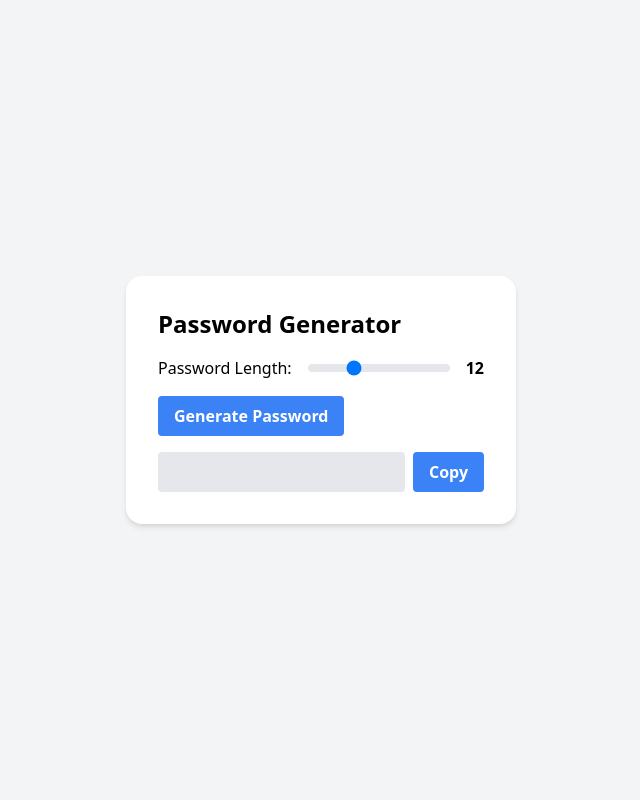
After one commit to jayster12/QuantumLock, a Flask app: page /generate in a window 1280 px wide. The commit adds this page. Shown: the whole page, without its empty margins (319-959 px from the left). Run offline with Flask 3, Linux system fonts and the light colour scheme.

Commit message:
Added password generator under drop-down menu & added passwords to show on dashboard after they've been added.

```diff
--- a/app.py
+++ b/app.py
@@ -19,6 +19,10 @@ def closeDBConnection(exception=None):
 def index():
     return render_template("index.html")
 
+@app.route('/generate', methods=['GET'])
+def generatePassword():
+    return render_template('passwordgenerator.html')
+
 @app.route('/add-password', methods=['POST'])
 def addPassword():
     print("Adding password entry...")
@@ -39,7 +43,16 @@ def addPassword():
     # Return with succeess message
     return render_template('vault.html', success_message='Password entry added!', username=entryUsername, email=session['email'])
 
+@app.route('/delete-password', methods=['POST'])
+def deletePassword():
+    entryID = request.form['entryID']
+    conn = createDBConnection()
+    cursor = conn.cursor()
+    cursor.execute('DELETE FROM passwordEntries WHERE id=?', (entryID,))
+    conn.commit()
+    conn.close()
 
+    return render_template('vault.html', success_message='Entry deleted!', username=session['username'], email=session['email'])
 
 
 @app.route("/dashboard")
@@ -51,12 +64,23 @@ def dashboard():
         cursor = conn.cursor()
         cursor.execute('SELECT email FROM users WHERE username = ?', (username,))
         user = cursor.fetchone()
-        conn.close()
+
         if user:
             email = user['email']
-            return render_template('vault.html', username=username, email=email) # Render the dashboard template with the user's username and email
+            #return render_template('vault.html', username=username, email=email) # Render the dashboard template with the user's username and email
+
+        # Retrieving stored passwords
+        cursor.execute('SELECT title, username, password, description, id FROM passwordEntries WHERE user_id=?', (session['id'],))
+        passEntries = cursor.fetchall()
+        conn.close()
+        print('rendering template...')
+        return render_template('vault.html', username=username, email=email, passEntries=passEntries) # pass the username & email to render on template
+
+
     else:
-        return redirect(url_for('login'))
+        #return redirect(url_for('login'))
+        return render_template('login.html')
+    return render_template('login.html')
 
 @app.route("/login", methods=['GET', 'POST'])
 def login():
--- a/templates/index.html
+++ b/templates/index.html
@@ -29,7 +29,7 @@
                 <img src="https://svgur.com/i/146b.svg" alt="Quantum Lock Logo" class="h-16 w-auto mx-auto mb-4">
                 <h1 class="text-4xl font-bold text-white mb-4">Welcome to Quantum Lock</h1>
                 <p class="text-lg text-gray-300 mb-8">The secure password manager to keep your data safe.</p>
-                <a href="/signup" class="bg-blue-500 hover:bg-blue-600 text-white font-semibold px-8 py-3 rounded-full">Get Started</a>
+                <a href="/register" class="bg-blue-500 hover:bg-blue-600 text-white font-semibold px-8 py-3 rounded-full">Get Started</a>
             </div>
         </div>
     </div>
--- /dev/null
+++ b/templates/passwordgenerator.html
@@ -0,0 +1,66 @@
+<!DOCTYPE html>
+<html lang="en">
+<head>
+  <meta charset="UTF-8">
+  <meta name="viewport" content="width=device-width, initial-scale=1.0">
+  <title>Password Generator</title>
+  <link href="https://cdn.jsdelivr.net/npm/tailwindcss@2.2.19/dist/tailwind.min.css" rel="stylesheet">
+  <style>
+    .rounded-box {
+      border-radius: 1rem;
+    }
+  </style>
+</head>
+<body class="bg-gray-100 min-h-screen flex justify-center items-center">
+  <div class="max-w-md mx-auto p-8 bg-white rounded-box shadow-md">
+    <h1 class="text-2xl font-semibold mb-4">Password Generator</h1>
+    <div class="flex items-center mb-4">
+      <label for="password-length" class="mr-4">Password Length:</label>
+      <input type="range" id="password-length" min="4" max="30" value="12" class="flex-1 appearance-none w-full bg-gray-200 h-2 rounded-full outline-none">
+      <span id="password-length-output" class="ml-4 font-semibold">12</span>
+    </div>
+    <button id="generate-btn" class="bg-blue-500 text-white px-4 py-2 rounded font-semibold hover:bg-blue-600 transition-colors mb-4">Generate Password</button>
+    <div class="flex items-center">
+      <input type="text" id="generated-password" class="w-full p-2 bg-gray-200 rounded mr-2" readonly>
+      <button id="copy-btn" class="bg-blue-500 text-white px-4 py-2 rounded font-semibold hover:bg-blue-600 transition-colors">Copy</button>
+    </div>
+  </div>
+
+  <script>
+    const generatePassword = () => {
+      const length = document.getElementById('password-length').value;
+      const charset = 'abcdefghijklmnopqrstuvwxyzABCDEFGHIJKLMNOPQRSTUVWXYZ0123456789!@#$%^&*()-_=+';
+      let password = '';
+
+      for (let i = 0; i < length; i++) {
+        const randomIndex = Math.floor(Math.random() * charset.length);
+        password += charset[randomIndex];
+      }
+
+      return password;
+    };
+
+    const updatePasswordLength = () => {
+      const length = document.getElementById('password-length').value;
+      document.getElementById('password-length-output').textContent = length;
+    };
+
+    document.getElementById('generate-btn').addEventListener('click', () => {
+      const password = generatePassword();
+      document.getElementById('generated-password').value = password;
+    });
+
+    document.getElementById('password-length').addEventListener('input', updatePasswordLength);
+
+    document.getElementById('copy-btn').addEventListener('click', () => {
+      const passwordField = document.getElementById('generated-password');
+      passwordField.select();
+      document.execCommand('copy');
+      //alert('Password copied to clipboard!');
+    });
+
+    // Initial call to update password length display
+    updatePasswordLength();
+  </script>
+</body>
+</html>
```
Also changed, not shown: templates/vault.html (+15 -11 lines), README.md, users.db.
